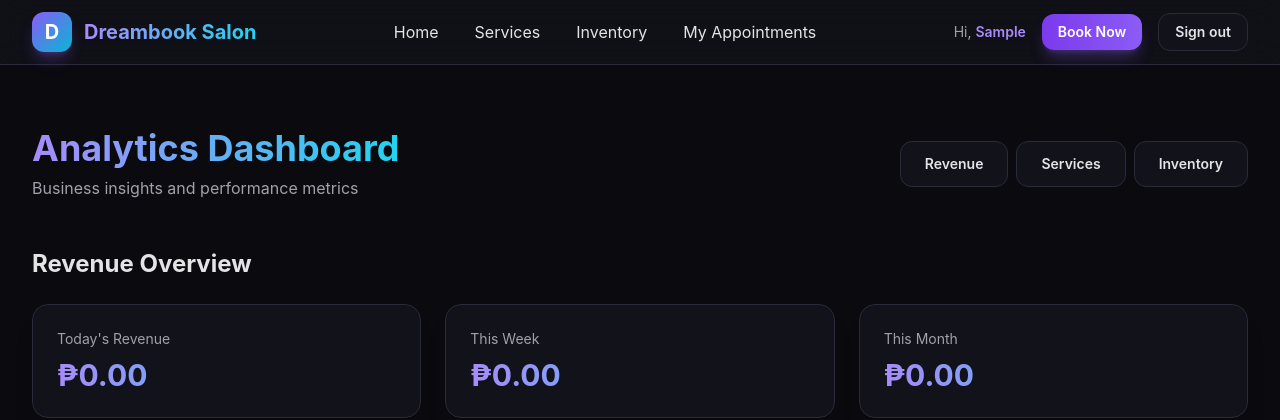
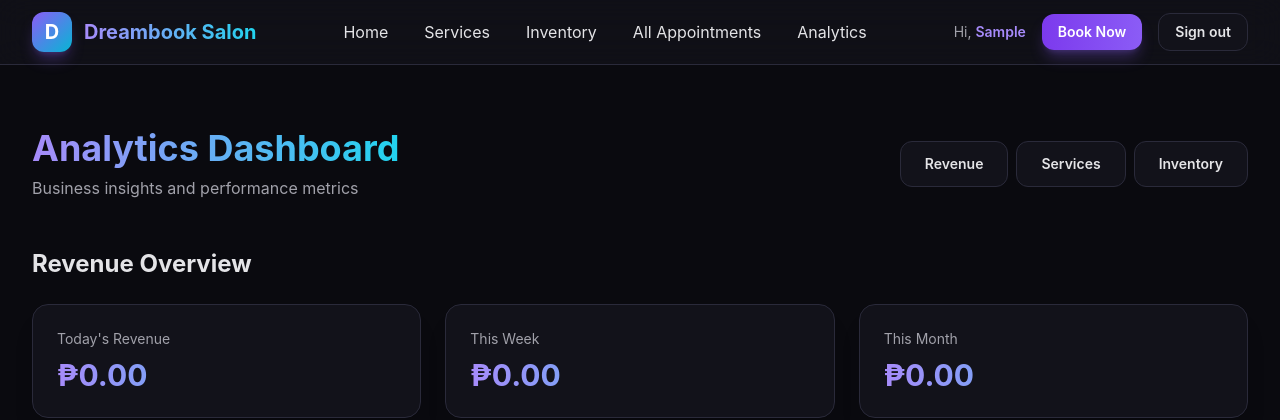
Before and after one commit to property360-2/Dreambook-Salon, a Django app: page /analytics/ in a window 1280 px wide. Shown: the top 420 px of the page. Run offline with Django 5.2, Linux system fonts and the light colour scheme; a user stored in the database is signed in; tables that the repository leaves empty hold one stand-in row (values such as "Sample post").

Commit message:
feat: implement role-based navigation in navbar
- Customers see: Home, Services, My Appointments
- Staff/Admin see: Home, Services, Inventory, All Appointments, Analytics
- Removed Inventory link from customer view
- Added Analytics link for staff/admin

```diff
--- a/templates/components/organisms/navbar.html
+++ b/templates/components/organisms/navbar.html
@@ -13,8 +13,18 @@
       <ul class="hidden md:flex items-center space-x-1">
         <li><a href="{% url 'core:home' %}" class="navbar-link">Home</a></li>
         <li><a href="{% url 'services:list' %}" class="navbar-link">Services</a></li>
-        <li><a href="{% url 'inventory:list' %}" class="navbar-link">Inventory</a></li>
-        <li><a href="{% url 'appointments:my_appointments' %}" class="navbar-link">My Appointments</a></li>
+
+        {% if request.user.is_authenticated %}
+          {% if request.user.role == 'ADMIN' or request.user.role == 'STAFF' %}
+            <!-- Staff/Admin Only Links -->
+            <li><a href="{% url 'inventory:list' %}" class="navbar-link">Inventory</a></li>
+            <li><a href="{% url 'appointments:staff_list' %}" class="navbar-link">All Appointments</a></li>
+            <li><a href="{% url 'analytics:dashboard' %}" class="navbar-link">Analytics</a></li>
+          {% else %}
+            <!-- Customer Only Links -->
+            <li><a href="{% url 'appointments:my_appointments' %}" class="navbar-link">My Appointments</a></li>
+          {% endif %}
+        {% endif %}
       </ul>
 
       <!-- Account Section -->
```
